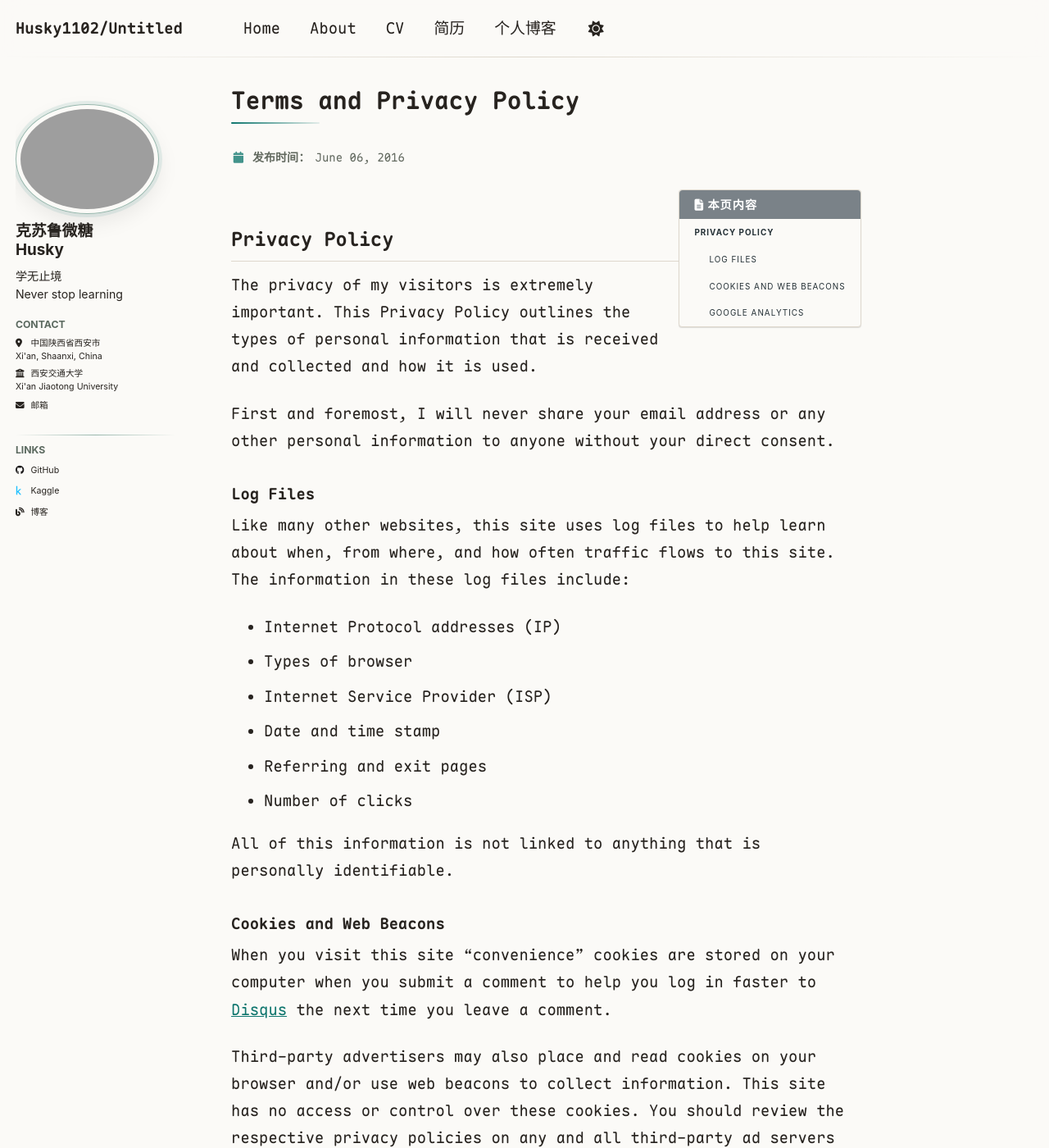
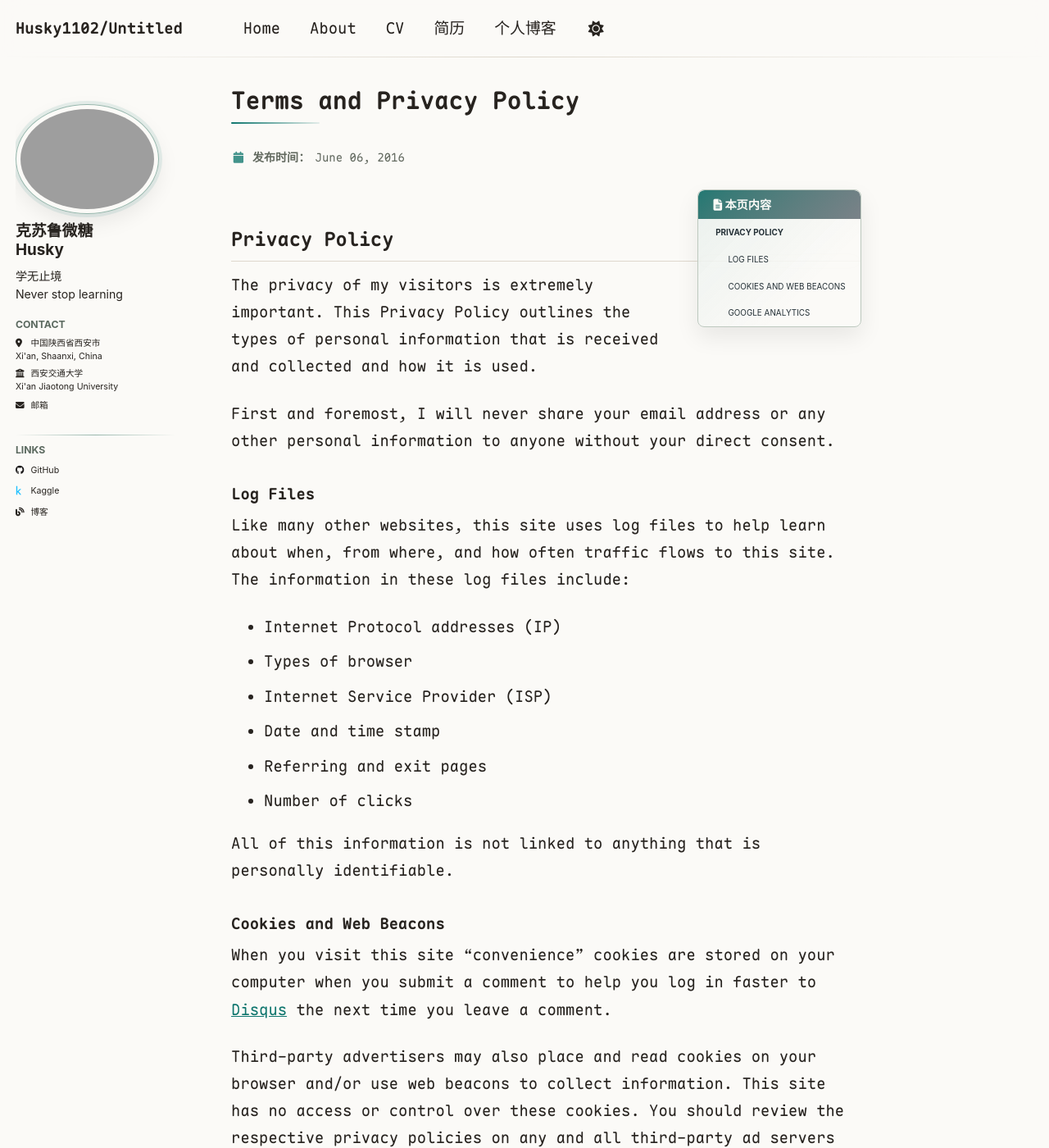
Before and after one commit to husky1102/husky1102.github.io, a Jekyll site: the page built from _pages/terms.md, in a window 1280 px wide and 1400 px high. Shown: the whole window at 82% size. Built offline with Jekyll 4.4.1, drawn with Linux system fonts in a browser that asks for light colours; some web fonts are replaced.

Commit message:
Polish table of contents card

```diff
--- a/_sass/layout/_navigation.scss
+++ b/_sass/layout/_navigation.scss
@@ -463,18 +463,38 @@
   font-family: $sans-serif-narrow;
   color: var(--global-text-color-light);
   text-transform: uppercase;
-  letter-spacing: 1px;
-  background-color: var(--global-bg-color);
-  border: 1px solid var(--global-border-color);
-  border-radius: $border-radius;
-  box-shadow: $box-shadow;
+  letter-spacing: 0;
+  overflow: hidden;
+  background:
+    linear-gradient(135deg, color-mix(in srgb, var(--global-link-color) 7%, transparent), transparent 70%),
+    color-mix(in srgb, var(--global-bg-color) 86%, transparent);
+  -webkit-backdrop-filter: blur(8px) saturate(1.12);
+          backdrop-filter: blur(8px) saturate(1.12);
+  border: 1px solid color-mix(in srgb, var(--global-link-color) 16%, var(--global-border-color));
+  border-radius: 8px;
+  box-shadow:
+    0 12px 28px rgba(#000, 0.08),
+    0 0 0 1px color-mix(in srgb, #fff 16%, transparent);
+  transition:
+    background-color 0.24s ease,
+    border-color 0.24s ease,
+    box-shadow 0.24s ease;
+
+  &:hover,
+  &:focus-within {
+    border-color: color-mix(in srgb, var(--global-link-color) 38%, var(--global-border-color));
+    box-shadow:
+      0 16px 34px rgba(#000, 0.11),
+      0 0 0 1px color-mix(in srgb, var(--global-link-color) 10%, transparent);
+  }
 
   .nav__title {
-    color: #fff;
+    color: var(--global-bg-color);
     font-size: $type-size-6;
-    background: var(--global-base-color);
-    border-top-left-radius: $border-radius;
-    border-top-right-radius: $border-radius;
+    background:
+      linear-gradient(135deg, color-mix(in srgb, var(--global-link-color) 82%, var(--global-base-color)), var(--global-base-color));
+    border-top-left-radius: 8px;
+    border-top-right-radius: 8px;
   }
 }
 
@@ -486,18 +506,55 @@
   font-size: 0.8rem;
 
   a {
+    position: relative;
     display: block;
-    padding: 0.5rem 1rem;
+    padding: 0.5rem 1rem 0.5rem 1.15rem;
     color: var(--global-code-text-color);
     font-size: $type-size-7;
     font-weight: bold;
     line-height: 1.5;
     border-bottom: 1px solid var(--global-border-color);
     text-decoration-line: none !important;
+    transition:
+      background-color 0.22s ease,
+      color 0.22s ease,
+      padding-left 0.22s ease;
 
-    &:hover {
-      color: #000;
-      background: var(--global-link-color-hover);
+    &::before {
+      content: "";
+      position: absolute;
+      top: 0.45rem;
+      bottom: 0.45rem;
+      left: 0;
+      border-left: 2px solid var(--global-link-color);
+      border-radius: 999px;
+      opacity: 0;
+      -webkit-transform: scaleY(0.3);
+          -ms-transform: scaleY(0.3);
+              transform: scaleY(0.3);
+      -webkit-transform-origin: center;
+          -ms-transform-origin: center;
+              transform-origin: center;
+      -webkit-transition: opacity 0.22s ease, transform 0.22s ease;
+              transition: opacity 0.22s ease, transform 0.22s ease;
+    }
+
+    &:hover,
+    &:focus-visible,
+    &.active {
+      color: var(--global-link-color);
+      background:
+        linear-gradient(90deg, color-mix(in srgb, var(--global-link-color) 14%, transparent), transparent 82%);
+      padding-left: 1.35rem;
+    }
+
+    &:hover::before,
+    &:focus-visible::before,
+    &.active::before {
+      opacity: 1;
+      -webkit-transform: scaleY(1);
+          -ms-transform: scaleY(1);
+              transform: scaleY(1);
     }
   }
 
@@ -510,6 +567,12 @@
   li ul > li a {
     padding-left: 2rem;
     font-weight: normal;
+
+    &:hover,
+    &:focus-visible,
+    &.active {
+      padding-left: 2.2rem;
+    }
   }
 
   /* hide sub sub links on small screens*/
@@ -521,3 +584,19 @@
     }
   }
 }
+
+html[data-theme="dark"] .toc {
+  background:
+    linear-gradient(135deg, rgba(103, 232, 249, 0.06), transparent 70%),
+    rgba(15, 23, 42, 0.85);
+  box-shadow:
+    0 12px 30px rgba(2, 6, 23, 0.40),
+    0 0 18px rgba(103, 232, 249, 0.06);
+
+  &:hover,
+  &:focus-within {
+    box-shadow:
+      0 14px 34px rgba(2, 6, 23, 0.46),
+      0 0 22px rgba(103, 232, 249, 0.09);
+  }
+}
```
Also changed, not shown: tests/website-aesthetics-v3.test.js (+9 -0 lines).
